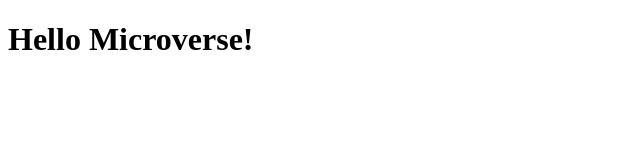
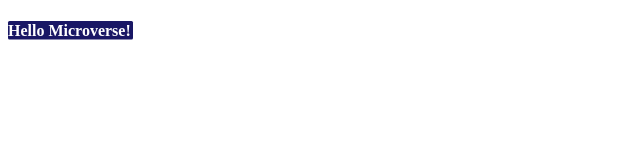
Before and after one commit to GraceAbike/Hello-World, a plain HTML site: page index.html in a window 1280 px wide. Shown: the whole page, without its empty margins (0-640 px from the left). Drawn offline with Linux system fonts and the light colour scheme.

Commit message:
Update README.md

```diff
--- a/index.html
+++ b/index.html
@@ -5,8 +5,11 @@
   <meta http-equiv="X-UA-Compatible" content="IE=edge">
   <meta name="viewport" content="width=device-width, initial-scale=1.0">
   <title>Hello Microverse Project</title>
+  <link rel="stylesheet" href="style.css">
 </head>
 <body>
-  <h1>Hello Microverse!</h1>
+  <header>
+    <h1 class="header">Hello Microverse!</h1>
+  </header>
 </body>
 </html>
```
Also changed, not shown: 1 other file.
